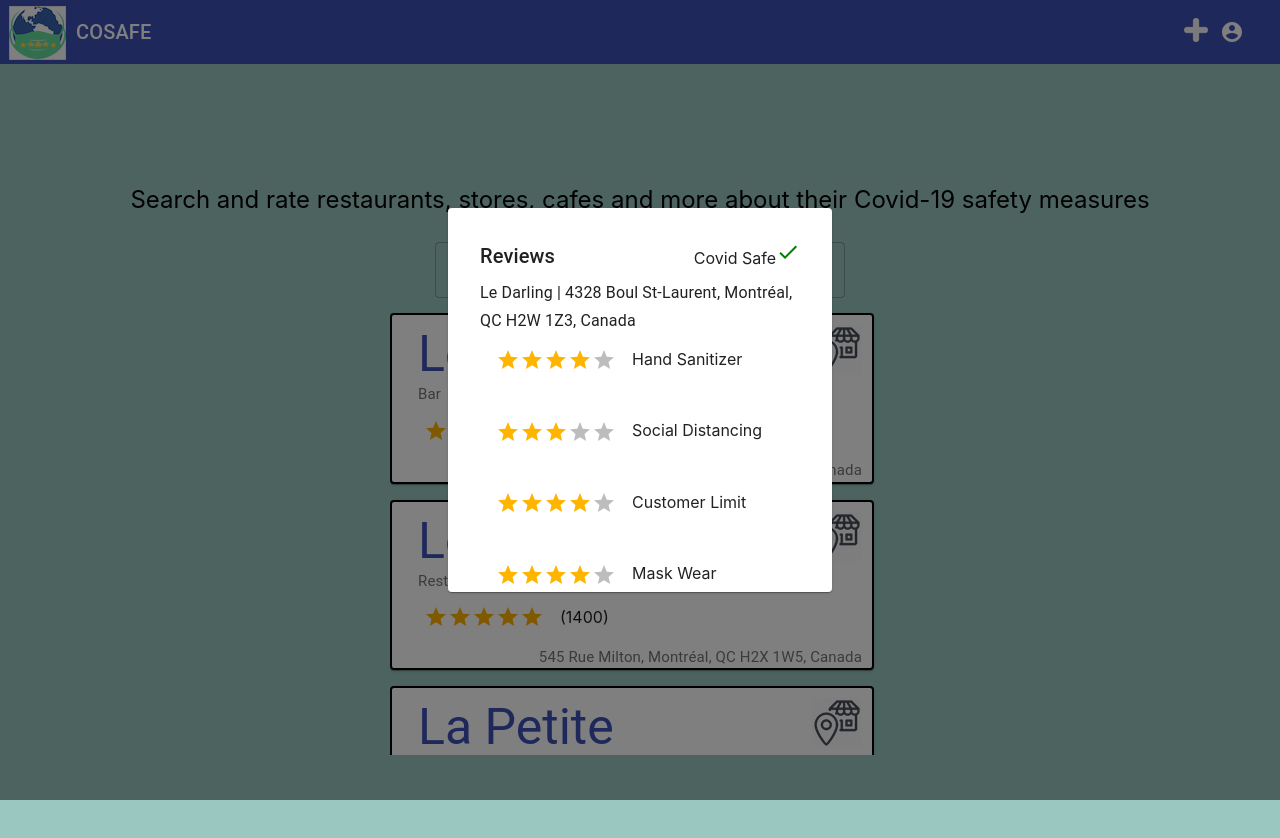
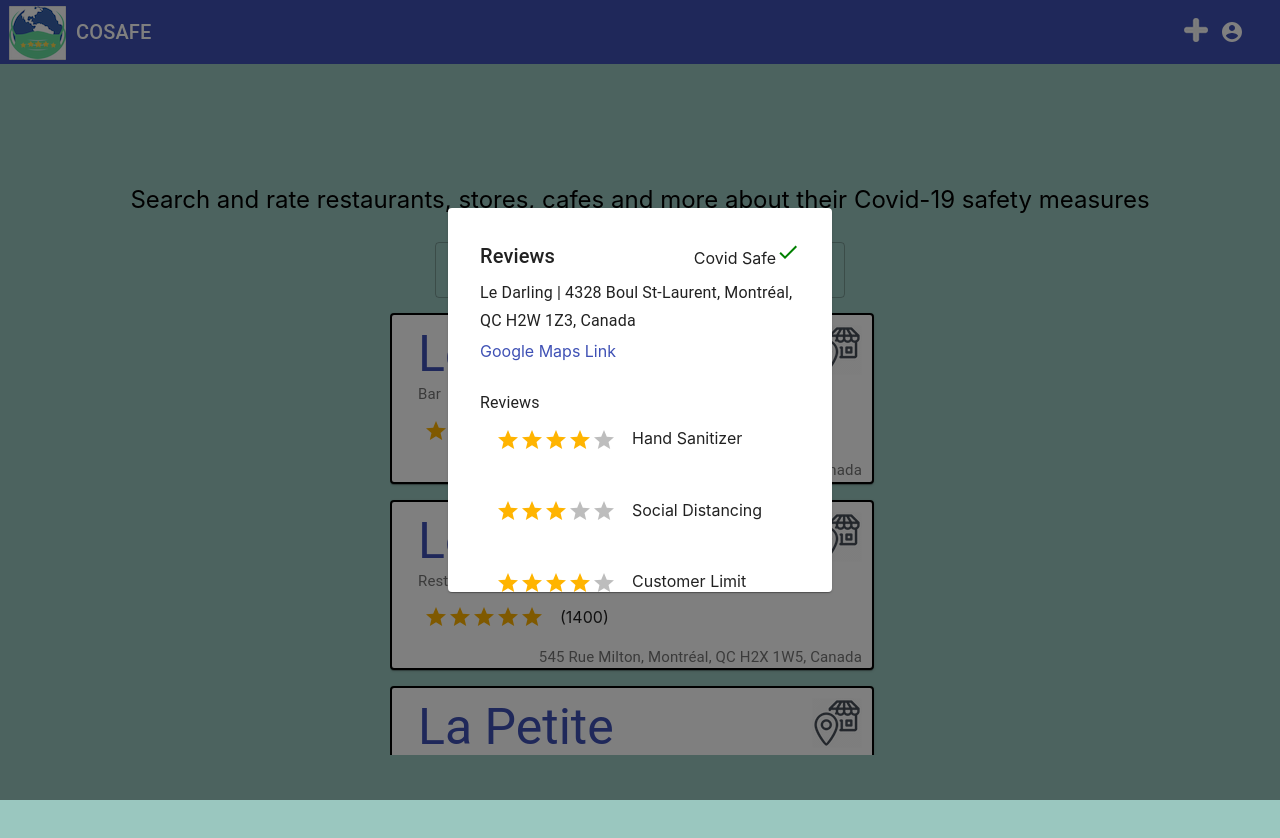
Before and after one commit to JoshFried/codejam2020, a React (Create React App) app in the folder frontend/codejam2020/: page / in a window 1280 px wide. Both pictures are taken after a click on the element 632 px from the left and 398 px from the top of the page. Shown: the top 838 px of the page. Built offline with nearby package versions, Linux system fonts and the light colour scheme.

Commit message:
added Google Link element

```diff
--- a/frontend/codejam2020/src/Component/BusinessDisplay/AllBusiness.tsx
+++ b/frontend/codejam2020/src/Component/BusinessDisplay/AllBusiness.tsx
@@ -45,6 +45,7 @@ const AllBusiness: React.FC<Props> = ({ filterValue }) => {
       ratingLimitingCustomers: 5,
       ratingMasks: 4,
       ratingAccomodation: 3,
+      link: "https://www.google.ca/maps/place/Provigo/@45.4931606,-73.6814565,12z/data=!4m8!1m2!2m1!1sprovigo!3m4!1s0x0:0xfe5e6e74c66326a8!8m2!3d45.508753!4d-73.5717702",
     },
     {
       name: "Provigo",
@@ -59,6 +60,7 @@ const AllBusiness: React.FC<Props> = ({ filterValue }) => {
       ratingLimitingCustomers: 4,
       ratingMasks: 4,
       ratingAccomodation: 3,
+      link: "https://www.google.ca/maps/place/Provigo/@45.4933585,-73.6814566,12z/data=!4m8!1m2!2m1!1sprovigo!3m4!1s0x0:0xbfe191fc5c9a5579!8m2!3d45.518722!4d-73.5867906",
     },
     {
       name: "Provigo",
@@ -74,6 +76,7 @@ const AllBusiness: React.FC<Props> = ({ filterValue }) => {
       ratingLimitingCustomers: 4,
       ratingMasks: 4,
       ratingAccomodation: 3,
+      link: "https://www.google.ca/maps/place/Provigo/@45.4933585,-73.6814566,12z/data=!4m8!1m2!2m1!1sprovigo!3m4!1s0x0:0x694d628d77b62e2c!8m2!3d45.4963607!4d-73.57059",
     },
     {
       name: "Metro",
@@ -88,6 +91,7 @@ const AllBusiness: React.FC<Props> = ({ filterValue }) => {
       ratingLimitingCustomers: 4,
       ratingMasks: 2,
       ratingAccomodation: 4,
+      link: "https://www.google.ca/maps/place/Metro+Avenue+du+Parc/@45.4935563,-73.6814567,12z/data=!4m8!1m2!2m1!1smetro+supermarket!3m4!1s0x0:0xe29b20c6408f8e5e!8m2!3d45.5103319!4d-73.5750318",
     },
     {
       name: "Epicerie Segal",
@@ -102,6 +106,7 @@ const AllBusiness: React.FC<Props> = ({ filterValue }) => {
       ratingLimitingCustomers: 3,
       ratingMasks: 2,
       ratingAccomodation: 2,
+      link: "https://www.google.ca/maps/place/Segal's+Market/@45.5168729,-73.5810382,17z/data=!3m2!4b1!5s0x4cc91a334ae2c6c7:0xf719ebca96f15a10!4m5!3m4!1s0x4cc91a3349927b97:0xd2b307f24c5c29c3!8m2!3d45.5168692!4d-73.5788495",
     },
     {
       name: "La Banquise",
@@ -116,6 +121,7 @@ const AllBusiness: React.FC<Props> = ({ filterValue }) => {
       ratingLimitingCustomers: 5,
       ratingMasks: 4,
       ratingAccomodation: 3,
+      link: "https://www.google.ca/maps/place/La+Banquise/@45.525352,-73.5769467,17z/data=!3m1!4b1!4m5!3m4!1s0x4cc91bcf6fd7097f:0x8fb883c1e73fdf11!8m2!3d45.5253483!4d-73.5747581",
     },
     {
       name: "A&W",
@@ -130,6 +136,7 @@ const AllBusiness: React.FC<Props> = ({ filterValue }) => {
       ratingLimitingCustomers: 3,
       ratingMasks: 4,
       ratingAccomodation: 4,
+      link: "https://www.google.ca/maps/place/A%26W+Canada/@45.5152789,-73.5846448,15z/data=!4m8!1m2!2m1!1zYSZ3!3m4!1s0x0:0x55859f5fd4385de4!8m2!3d45.5152789!4d-73.5758901",
     },
     {
       name: "A&W",
@@ -144,6 +151,7 @@ const AllBusiness: React.FC<Props> = ({ filterValue }) => {
       ratingLimitingCustomers: 4,
       ratingMasks: 1,
       ratingAccomodation: 4,
+      link: "https://www.google.ca/maps/place/A%26W+Canada/@45.507221,-73.5806295,15z/data=!4m8!1m2!2m1!1zYSZ3!3m4!1s0x0:0x6d8a169a8f493c9b!8m2!3d45.5073526!4d-73.5649922",
     },
     {
       name: "3 Brasseurs",
@@ -158,6 +166,7 @@ const AllBusiness: React.FC<Props> = ({ filterValue }) => {
       ratingLimitingCustomers: 4,
       ratingMasks: 2,
       ratingAccomodation: 5,
+      link: "https://www.google.ca/maps/place/3+Brasseurs+Saint-Denis/@45.5094158,-73.5745356,15z/data=!4m8!1m2!2m1!1s3+brasseurs!3m4!1s0x0:0x9e7c7df9de66da87!8m2!3d45.5149218!4d-73.5635492",
     },
     {
       name: "McDonald's",
@@ -172,6 +181,7 @@ const AllBusiness: React.FC<Props> = ({ filterValue }) => {
       ratingLimitingCustomers: 1,
       ratingMasks: 2,
       ratingAccomodation: 1,
+      link: "https://www.google.ca/maps/place/McDonald's/@45.5152263,-73.5655162,17z/data=!3m1!4b1!4m5!3m4!1s0x4cc91bb34996d1f5:0x156d8136a7ca37bc!8m2!3d45.5152226!4d-73.5633275",
     },
     {
       name: "Pizza Pizza",
@@ -186,6 +196,7 @@ const AllBusiness: React.FC<Props> = ({ filterValue }) => {
       ratingLimitingCustomers: 3,
       ratingMasks: 3,
       ratingAccomodation: 4,
+      link: "https://www.google.ca/maps/place/Pizza+Pizza/@45.5146695,-73.5767711,17z/data=!3m1!4b1!4m5!3m4!1s0x4cc91a4a5bbaeff1:0x316e0c3c25b54577!8m2!3d45.5146658!4d-73.5745824",
     },
     {
       name: "Decathlon",
@@ -200,6 +211,7 @@ const AllBusiness: React.FC<Props> = ({ filterValue }) => {
       ratingLimitingCustomers: 4,
       ratingMasks: 5,
       ratingAccomodation: 4,
+      link: "https://www.google.ca/maps/place/D%C3%A9cathlon+Centre+Eaton/@45.5024697,-73.5734928,17z/data=!3m1!4b1!4m5!3m4!1s0x4cc91bce4bcbcd69:0x8f57ccc3b562e141!8m2!3d45.502466!4d-73.5713041",
     },
     {
       name: "Gap",
@@ -214,6 +226,7 @@ const AllBusiness: React.FC<Props> = ({ filterValue }) => {
       ratingLimitingCustomers: 2,
       ratingMasks: 3,
       ratingAccomodation: 5,
+      link: "https://www.google.ca/maps/place/Gap/@45.5024697,-73.5734928,17z/data=!3m2!4b1!5s0x4cc91a44229c134d:0x1e314697dfe9f2e4!4m5!3m4!1s0x4cc91a44467f13db:0x90e205897712c464!8m2!3d45.502466!4d-73.5713041",
     },
     {
       name: "H&M",
@@ -228,6 +241,7 @@ const AllBusiness: React.FC<Props> = ({ filterValue }) => {
       ratingLimitingCustomers: 3,
       ratingMasks: 3,
       ratingAccomodation: 2,
+      link: "https://www.google.ca/maps/place/H%26M/@45.505188,-73.5698286,17z/data=!3m1!4b1!4m5!3m4!1s0x4cc91a458342327d:0xe9f3ce26b9219041!8m2!3d45.5051843!4d-73.5676399",
     },
     {
       name: "Sports Experts",
@@ -242,6 +256,7 @@ const AllBusiness: React.FC<Props> = ({ filterValue }) => {
       ratingLimitingCustomers: 3,
       ratingMasks: 3,
       ratingAccomodation: 2,
+      link: "https://www.google.ca/maps/place/Sports+Experts/@45.5052907,-73.63768,12z/data=!4m8!1m2!2m1!1ssports+experts!3m4!1s0x0:0x7f92faf64983f59d!8m2!3d45.5014142!4d-73.5713196",
     },
     {
       name: "Bagels St-Viateur",
@@ -256,6 +271,7 @@ const AllBusiness: React.FC<Props> = ({ filterValue }) => {
       ratingLimitingCustomers: 3,
       ratingMasks: 2,
       ratingAccomodation: 4,
+      link: "https://www.google.ca/maps/place/Bagels+St-Viateur/@45.5237615,-73.6028158,17z/data=!3m1!4b1!4m5!3m4!1s0x4cc9197937b5d22b:0x2f487d6737a39e88!8m2!3d45.5237578!4d-73.6006271",
     },
     {
       name: "Fairmount Bagel",
@@ -270,6 +286,7 @@ const AllBusiness: React.FC<Props> = ({ filterValue }) => {
       ratingLimitingCustomers: 3,
       ratingMasks: 5,
       ratingAccomodation: 3,
+      link: "https://www.google.ca/maps/place/Fairmount+Bagel/@45.5228814,-73.5973592,17z/data=!3m1!4b1!4m5!3m4!1s0x4cc9197e3ee6bfe7:0xd247976570d63cad!8m2!3d45.5228777!4d-73.5951705",
     },
     {
       name: "Cafe Olimpico",
@@ -284,6 +301,7 @@ const AllBusiness: React.FC<Props> = ({ filterValue }) => {
       ratingLimitingCustomers: 5,
       ratingMasks: 2,
       ratingAccomodation: 1,
+      link: "https://www.google.ca/maps/place/Caf%C3%A9+Olimpico+-+Mile+End/@45.524124,-73.6024389,17z/data=!3m1!4b1!4m5!3m4!1s0x4cc9197949885067:0xbaf85bce3cee2770!8m2!3d45.5241203!4d-73.6002502",
     },
     {
       name: "Sushi Momo Végétalien",
@@ -298,6 +316,7 @@ const AllBusiness: React.FC<Props> = ({ filterValue }) => {
       ratingLimitingCustomers: 3,
       ratingMasks: 5,
       ratingAccomodation: 5,
+      link: "https://www.google.ca/maps/place/Sushi+Momo+V%C3%A9g%C3%A9talien/@45.5181157,-73.5716837,17z/data=!3m1!4b1!4m5!3m4!1s0x4cc91bcccb2e33ff:0xe8658ffe7e1823d6!8m2!3d45.518112!4d-73.569495",
     },
     {
       name: "Starbucks",
@@ -312,6 +331,7 @@ const AllBusiness: React.FC<Props> = ({ filterValue }) => {
       ratingLimitingCustomers: 2,
       ratingMasks: 4,
       ratingAccomodation: 3,
+      link: "https://www.google.ca/maps/place/Starbucks/@45.5140748,-73.5748283,17z/data=!3m1!4b1!4m5!3m4!1s0x4cc91a357ea75d0f:0x89c31467e3a6442c!8m2!3d45.5140711!4d-73.5726396",
     },
     {
       name: "Mae Sri",
@@ -326,7 +346,7 @@ const AllBusiness: React.FC<Props> = ({ filterValue }) => {
       ratingLimitingCustomers: 5,
       ratingMasks: 3,
       ratingAccomodation: 5,
-
+      link: "https://www.google.ca/maps/place/Mae+Sri+Comptoir+Thai/@45.5104077,-73.5748658,17z/data=!3m1!4b1!4m5!3m4!1s0x4cc91b0474d4d47f:0x672c216e0221c0b7!8m2!3d45.510404!4d-73.5726771",
     },
     {
       name: "Brigade Napolitaine",
@@ -341,6 +361,7 @@ const AllBusiness: React.FC<Props> = ({ filterValue }) => {
       ratingLimitingCustomers: 5,
       ratingMasks: 4,
       ratingAccomodation: 5,
+      link: "https://www.google.ca/maps/place/Brigade+Pizzeria+Napolitaine/@45.4995432,-73.5766301,17z/data=!3m1!4b1!4m5!3m4!1s0x4cc91a417f2ec02f:0xec88d8ab86f6a6ff!8m2!3d45.4995395!4d-73.5744415",
     },
     {
       name: "Carlos & Pepe's",
@@ -355,6 +376,7 @@ const AllBusiness: React.FC<Props> = ({ filterValue }) => {
       ratingLimitingCustomers: 5,
       ratingMasks: 4,
       ratingAccomodation: 4,
+      link: "https://www.google.ca/maps/place/Carlos+%26+Pepe's+(Montreal)/@45.5001296,-73.5758734,17z/data=!3m1!4b1!4m5!3m4!1s0x4cc91a43d8dedc2b:0xc1311e7285cde8e2!8m2!3d45.5001259!4d-73.5736847",
     },
     {
       name: "Lola Rosa",
@@ -369,6 +391,7 @@ const AllBusiness: React.FC<Props> = ({ filterValue }) => {
       ratingLimitingCustomers: 3,
       ratingMasks: 5,
       ratingAccomodation: 3,
+      link: "https://www.google.ca/maps/place/Lola+Rosa+Caf%C3%A9/@45.5073115,-73.5779713,17z/data=!3m1!4b1!4m5!3m4!1s0x4cc91a48043e71a5:0x79424bd690c3c709!8m2!3d45.5073078!4d-73.5757826",
     },
     {
       name: "Tacos Tin Tan",
@@ -383,6 +406,7 @@ const AllBusiness: React.FC<Props> = ({ filterValue }) => {
       ratingLimitingCustomers: 4,
       ratingMasks: 5,
       ratingAccomodation: 4,
+      link: "https://www.google.ca/maps/place/Tacos+Tin+Tan/@45.5193774,-73.5754461,17z/data=!3m1!4b1!4m5!3m4!1s0x4cc91bcbaf739b35:0xd0a613bb8935b98!8m2!3d45.5193737!4d-73.5732574",
     },
     {
       name: "Bagels Etc",
@@ -397,6 +421,7 @@ const AllBusiness: React.FC<Props> = ({ filterValue }) => {
       ratingLimitingCustomers: 3,
       ratingMasks: 4,
       ratingAccomodation: 4,
+      link: "https://www.google.ca/maps/place/Bagel+Etc/@45.5188926,-73.5860776,17z/data=!3m1!4b1!4m5!3m4!1s0x4cc91bd2bd0ef6a7:0x2a477d5af2774534!8m2!3d45.5188889!4d-73.5838889",
     },
     {
       name: "Cafe Santropol",
@@ -411,9 +436,10 @@ const AllBusiness: React.FC<Props> = ({ filterValue }) => {
       ratingLimitingCustomers: 5,
       ratingMasks: 4,
       ratingAccomodation: 4,
+      link: "https://www.google.ca/maps/place/Caf%C3%A9+Santropol/@45.5155815,-73.5826945,17z/data=!3m1!4b1!4m5!3m4!1s0x4cc91a33109af0d7:0x88f020b276b42770!8m2!3d45.5155778!4d-73.5805058",
     },
     {
-      name: "Omnivor",
+      name: "Omnivore",
       rating: 4,
       count: 992,
       location: "4306 Boul St-Laurent, Montréal, QC H2W 1Z3, Canada",
@@ -425,6 +451,7 @@ const AllBusiness: React.FC<Props> = ({ filterValue }) => {
       ratingLimitingCustomers: 4,
       ratingMasks: 5,
       ratingAccomodation: 4,
+      link: "https://www.google.ca/maps/place/Omnivore/@45.5187679,-73.5858372,17z/data=!3m1!4b1!4m5!3m4!1s0x4cc91bd295a6780d:0xf4146a1a26e4e843!8m2!3d45.5187642!4d-73.5836485",
     },
     {
       name: "Dirty Dogs",
@@ -439,6 +466,7 @@ const AllBusiness: React.FC<Props> = ({ filterValue }) => {
       ratingLimitingCustomers: 4,
       ratingMasks: 3,
       ratingAccomodation: 5,
+      link: "https://www.google.ca/maps/place/Dirty+Dogs/@45.5147277,-73.5763017,17z/data=!3m1!4b1!4m5!3m4!1s0x4cc91a3511a21f3d:0xbe7e98f5c8fa8682!8m2!3d45.514724!4d-73.574113",
     },
     {
       name: "Les Deux Gamins",
@@ -453,6 +481,7 @@ const AllBusiness: React.FC<Props> = ({ filterValue }) => {
       ratingLimitingCustomers: 5,
       ratingMasks: 3,
       ratingAccomodation: 4,
+      link: "https://www.google.ca/maps/place/Les+Deux+Gamins/@45.51551,-73.5731502,17z/data=!3m1!4b1!4m5!3m4!1s0x4cc91a4aa917670d:0xe462d94879c6cee1!8m2!3d45.5155063!4d-73.5709615",
     },
     {
       name: "Cafe St-Barth",
@@ -467,6 +496,7 @@ const AllBusiness: React.FC<Props> = ({ filterValue }) => {
       ratingLimitingCustomers: 4,
       ratingMasks: 5,
       ratingAccomodation: 4,
+      link: "https://www.google.ca/maps/place/Caf%C3%A9+St-Barth+-+Breakfast/@45.51551,-73.5731502,17z/data=!4m5!3m4!1s0x4cc91a49cebc44db:0xf7131e634c1c5b97!8m2!3d45.5094606!4d-73.5738433",
     },
     {
       name: "Cafe Nocturne",
@@ -481,6 +511,7 @@ const AllBusiness: React.FC<Props> = ({ filterValue }) => {
       ratingLimitingCustomers: 4,
       ratingMasks: 4,
       ratingAccomodation: 3,
+      link: "https://www.google.ca/maps/place/Caf%C3%A9+Nocturne/@45.5135887,-73.5751408,17z/data=!3m1!4b1!4m5!3m4!1s0x4cc91a35814159c9:0x472152a4e7288455!8m2!3d45.513585!4d-73.5729521",
     },
     {
       name: "Milton B",
@@ -495,6 +526,7 @@ const AllBusiness: React.FC<Props> = ({ filterValue }) => {
       ratingLimitingCustomers: 4,
       ratingMasks: 3,
       ratingAccomodation: 4,
+      link: "https://www.google.ca/maps/place/Milton+B+-+Caf%C3%A9t%C3%A9ria+Urbaine/@45.509189,-73.5759159,17z/data=!3m1!4b1!4m5!3m4!1s0x4cc91a49cbd23b2b:0xbaa25ca11a5186c7!8m2!3d45.5091853!4d-73.5737272",
     },
     {
       name: "Juliette & Chocolat",
@@ -509,6 +541,7 @@ const AllBusiness: React.FC<Props> = ({ filterValue }) => {
       ratingLimitingCustomers: 5,
       ratingMasks: 5,
       ratingAccomodation: 4,
+      link: "https://www.google.ca/maps/place/Juliette+%26+Chocolat/@45.5138536,-73.5749529,17z/data=!3m1!4b1!4m5!3m4!1s0x4cc91bb3330dbae3:0x7414726dafe51cd8!8m2!3d45.5138499!4d-73.5727642",
     },
     {
       name: "Le Darling",
@@ -523,6 +556,7 @@ const AllBusiness: React.FC<Props> = ({ filterValue }) => {
       ratingLimitingCustomers: 4,
       ratingMasks: 4,
       ratingAccomodation: 2,
+      link: "https://www.google.ca/maps/place/Le+Darling/@45.5188457,-73.5862597,17z/data=!3m1!4b1!4m5!3m4!1s0x4cc91bd2bc16dba9:0x25420a02fc158b50!8m2!3d45.518842!4d-73.584071",
     },
     {
       name: "La Petite Garconne",
@@ -537,6 +571,7 @@ const AllBusiness: React.FC<Props> = ({ filterValue }) => {
       ratingLimitingCustomers: 4,
       ratingMasks: 5,
       ratingAccomodation: 4,
+      link: "https://www.google.ca/maps/place/La+petite+gar%C3%A7onne+%7C+Jumpsuits+minimalist+fashion+Montreal/@45.5141944,-73.5757361,17z/data=!3m1!4b1!4m5!3m4!1s0x4cc91a3573f42925:0x74c9a7a7266cbced!8m2!3d45.5141907!4d-73.5735474",
     },
     {
       name: "Eva B",
@@ -551,6 +586,7 @@ const AllBusiness: React.FC<Props> = ({ filterValue }) => {
       ratingLimitingCustomers: 5,
       ratingMasks: 4,
       ratingAccomodation: 3,
+      link: "https://www.google.ca/maps/place/Eva+B./@45.5116517,-73.5692517,17z/data=!3m2!4b1!5s0x4cc91a4bf58488ed:0x89011ed4e7dc455d!4m5!3m4!1s0x4cc91a4bf584fa0f:0x29e2151da8a6069c!8m2!3d45.511648!4d-73.567063",
     },
     {
       name: "Renaud Bray",
@@ -565,6 +601,7 @@ const AllBusiness: React.FC<Props> = ({ filterValue }) => {
       ratingLimitingCustomers: 5,
       ratingMasks: 4,
       ratingAccomodation: 4,
+      link: "https://www.google.ca/maps/place/Renaud-Bray/@45.5229807,-73.5832716,17z/data=!3m1!4b1!4m5!3m4!1s0x4cc91bd1e50fb301:0xcc19296b3bd658cf!8m2!3d45.522977!4d-73.581083",
     },
   ];
 
--- a/frontend/codejam2020/src/Component/BusinessDisplay/BusinessCard.tsx
+++ b/frontend/codejam2020/src/Component/BusinessDisplay/BusinessCard.tsx
@@ -26,6 +26,7 @@ interface Props {
     ratingLimitingCustomers: number;
     ratingMasks: number;
     ratingAccomodation: number;
+    link: string;
   };
 }
 
--- a/frontend/codejam2020/src/Component/BusinessDisplay/BusinessInfoModal.tsx
+++ b/frontend/codejam2020/src/Component/BusinessDisplay/BusinessInfoModal.tsx
@@ -6,6 +6,7 @@ import Paper from "@material-ui/core/Paper";
 import Typography from "@material-ui/core/Typography";
 import Button from "@material-ui/core/Button";
 import CheckIcon from "@material-ui/icons/Check";
+import Link from "@material-ui/core/Link";
 
 interface Props {
   businessInfo: {
@@ -21,6 +22,7 @@ interface Props {
     ratingLimitingCustomers: number;
     ratingMasks: number;
     ratingAccomodation: number;
+    link: string;
   };
 }
 
@@ -51,6 +53,9 @@ const useStyles = makeStyles({
   ratingName: {
     marginTop: "0.5rem",
   },
+  googleMapsLink: {
+    paddingBottom: "30px",
+  }
 });
 
 const BusinessInfoModal: React.FC<Props> = ({ businessInfo }) => {
@@ -89,6 +94,14 @@ const BusinessInfoModal: React.FC<Props> = ({ businessInfo }) => {
 
           <Typography variant="subtitle1" gutterBottom>
             {businessInfo.name + " | " + businessInfo.location}
+          </Typography>
+          <div className={classes.googleMapsLink}>
+            <Link href={businessInfo.link}>
+              Google Maps Link
+            </Link>
+          </div>
+          <Typography variant="body1" gutterBottom>
+            Reviews
           </Typography>
           <div className={classes.ratingBox}>
             <RatingUI rating={businessInfo.ratingSanitizer} />
```
